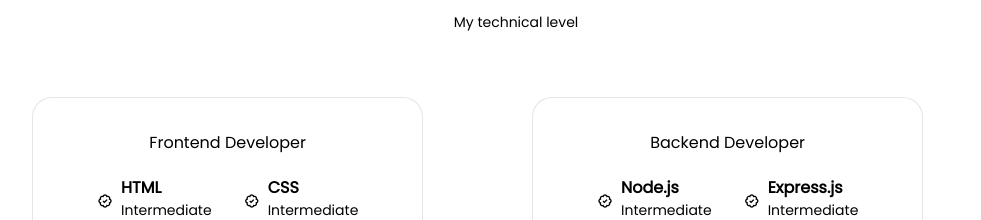
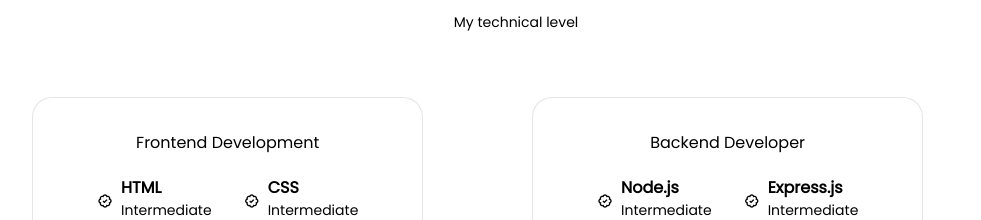
Before and after one commit to basit438/myPortfolio, a React (Vite) app: page / in a window 1280 px wide. Shown: the part 1267-1487 px from the top of the page, without its empty margins (124-1105 px from the left). Built offline with nearby package versions, Linux system fonts and the light colour scheme.

Commit message:
resolved deployment issues

```diff
--- a/src/components/Footer/Footer.jsx
+++ b/src/components/Footer/Footer.jsx
@@ -30,7 +30,7 @@
 
         <div className="footer_social">
           <a
-            href="https://github.com/basit438"
+            href="https://www.instagram.com/"
             className="footer_social-link"
             target="_blank"
           >
--- a/src/components/Skill/Frontend.jsx
+++ b/src/components/Skill/Frontend.jsx
@@ -4,7 +4,7 @@
   return (
     <div className="skills_container">
       <div className="skills_content">
-        <h3 className="skills_title">Frontend Developer</h3>
+        <h3 className="skills_title">Frontend Development</h3>
 
         <div className="skills_box">
           <div className="skills_data">
```
